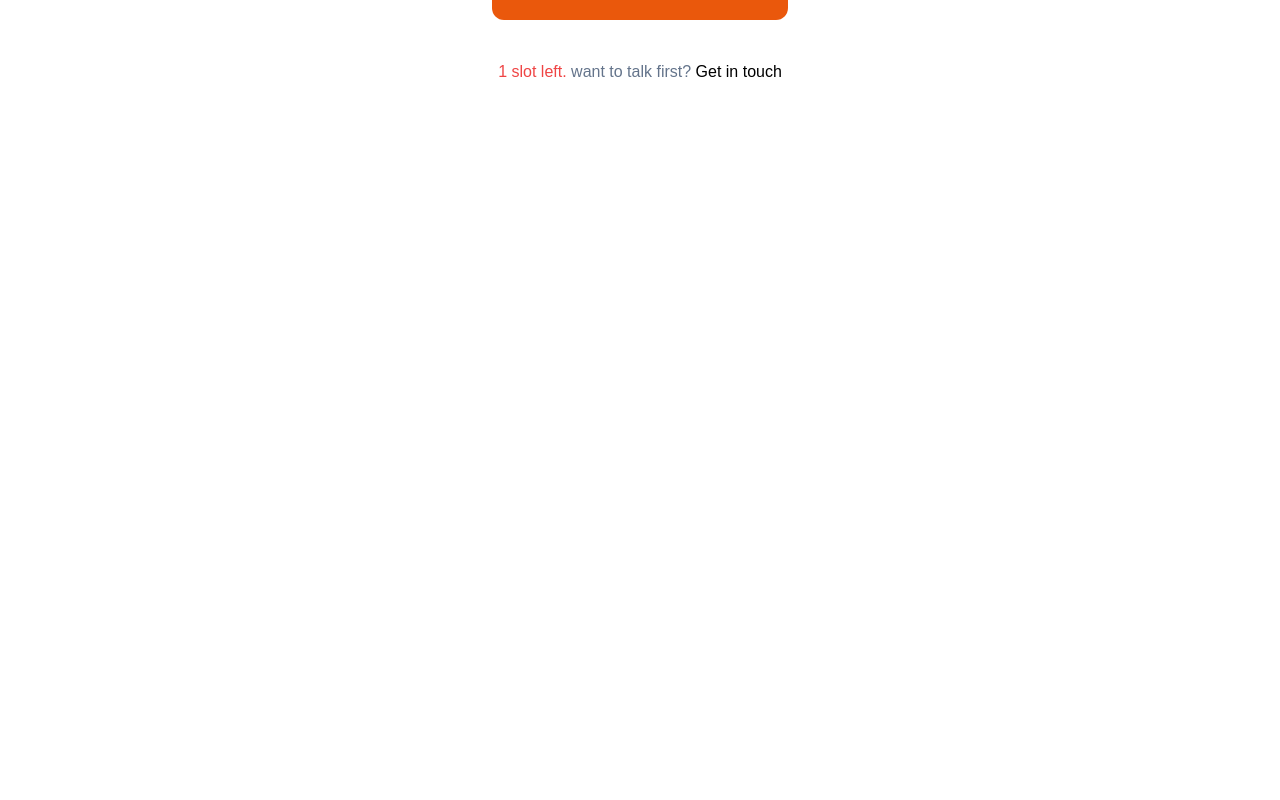
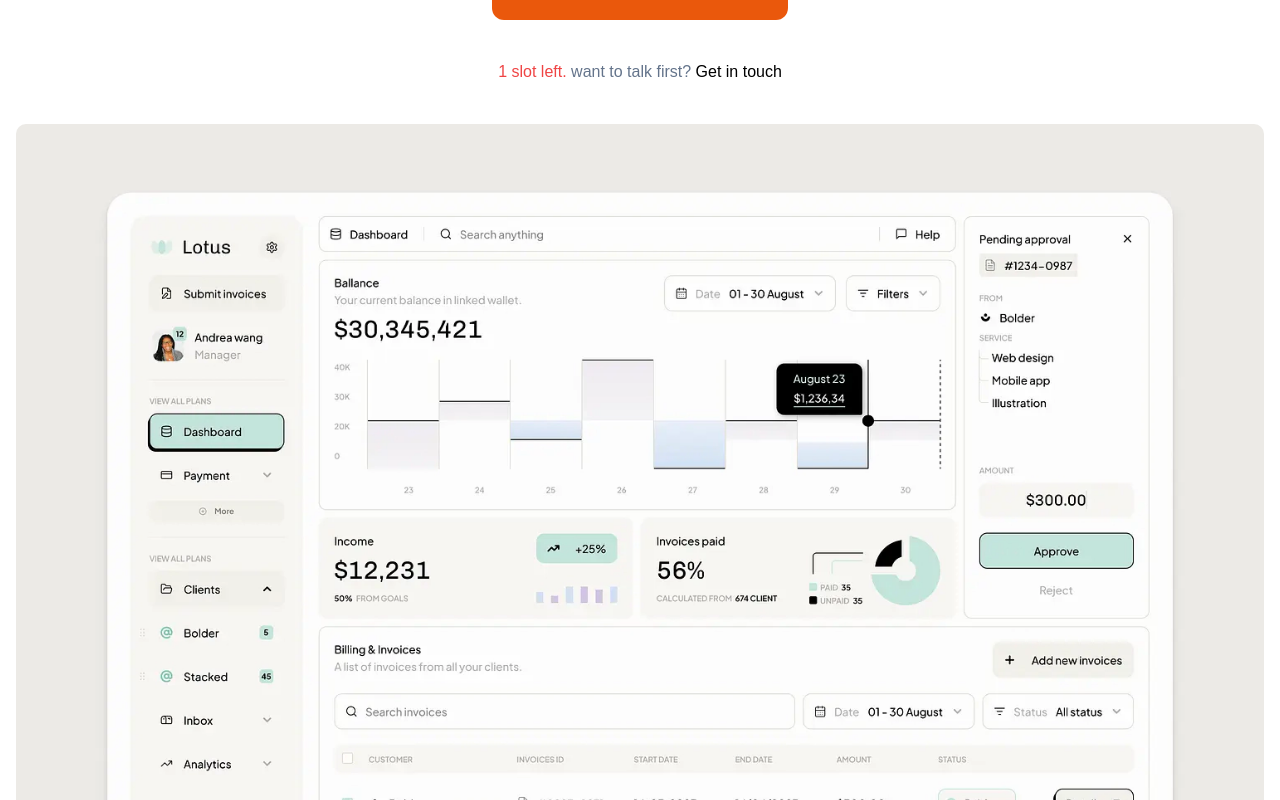
Before and after one commit to juverasworld/spare, a Next.js app: page / in a window 1280 px wide. Shown: the part 440-1240 px from the top of the page. Built offline with nearby package versions, Linux system fonts and the light colour scheme.

Commit message:
added marquee correction

```diff
--- a/src/app/globals.css
+++ b/src/app/globals.css
@@ -19,6 +19,17 @@ font-style: normal;
   src: url('/font/WorkSans-Regular.ttf') format('ttf');
 }
 
+.marquee-container {
+  width: 100%;
+  overflow: hidden;
+}
+
+.marquee {
+  white-space: nowrap;
+  overflow: hidden;
+  position: relative;
+  animation: marquee 10s linear infinite;
+}
 nav{
   z-index: 1;
   background: #fff;
--- a/src/app/page.tsx
+++ b/src/app/page.tsx
@@ -89,8 +89,8 @@ export default function Home() {
             </p>
           </div>
         </div>
-        <div className="marque z-0 my-10 relative">
-          <marquee behavior="scroll" direction="left">
+        <div className="marquee-container z-0 my-10 relative">
+          <div className="marquee">
             <div className="flex sm:space-x-4 space-x-2 sm:mb-8 mb-4">
               <Image
                 src="/porto-5.webp"
@@ -121,8 +121,8 @@ export default function Home() {
                 className="w-auto  rounded-[10px]"
               />
             </div>
-          </marquee>
-          <marquee behavior="scroll" direction="right">
+          </div>
+          <div className="marquee">
             <div className="flex sm:space-x-4 space-x-2 sm:mb-8 mb-4">
               <Image
                 src="/porto-9.webp"
@@ -160,7 +160,7 @@ export default function Home() {
                 className="w-auto  rounded-[10px]"
               />
             </div>
-          </marquee>
+          </div>
           <div className="absolute bottom-0 left-0 right-0 h-32 bg-gradient-to-t from-white to-transparent">
             <button className=" backdrop-filter backdrop-blur-lg bg-white/30 absolute bottom-10 mb-10 left-1/2 transform -translate-x-1/2 sm:px-6 px-4 sm:py-4 py-3 bg-white text-black sm:text-xl text-base font-medium rounded-xl shadow-md hover:bg-orange-50 hover:-translate-y-1 duration-300 text-[20px] leading-[28px] px-[20px] py-[13px] rounded-[5px] font-bold ">
               View Portfolio
```
